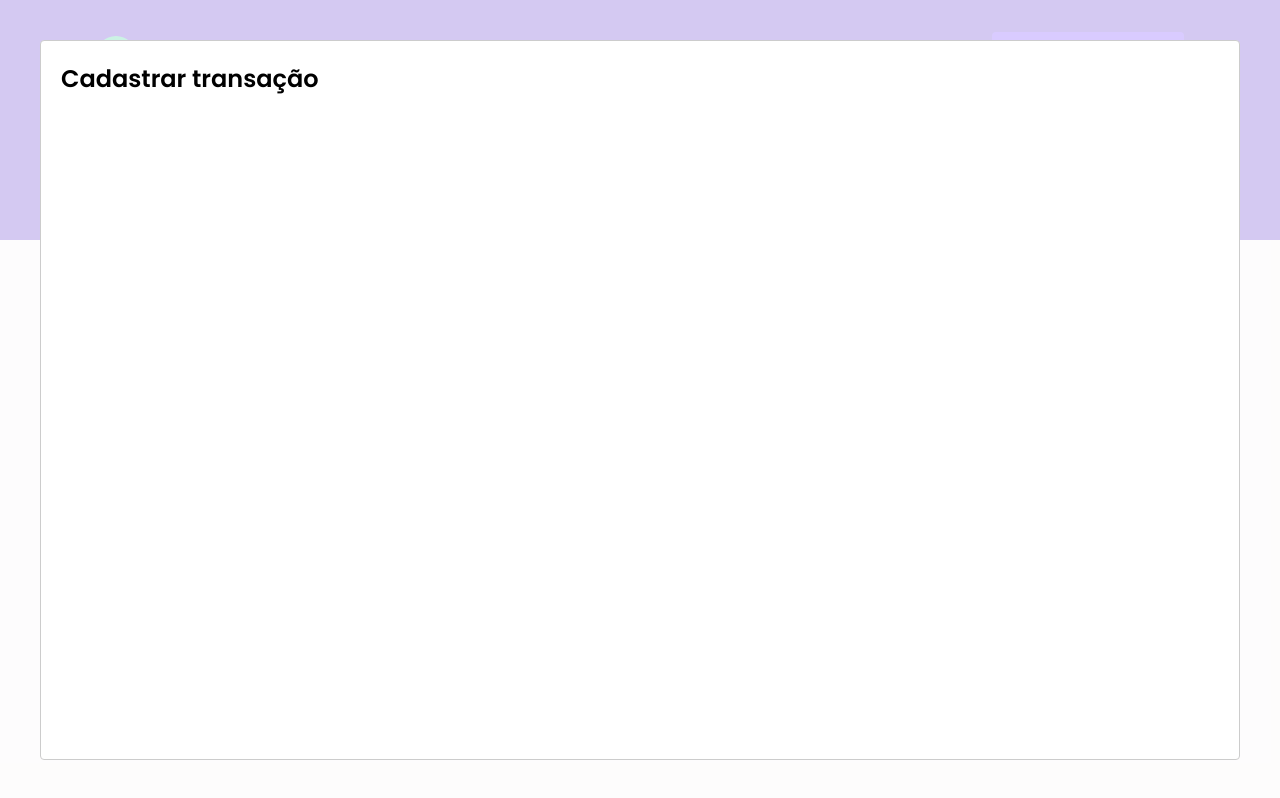
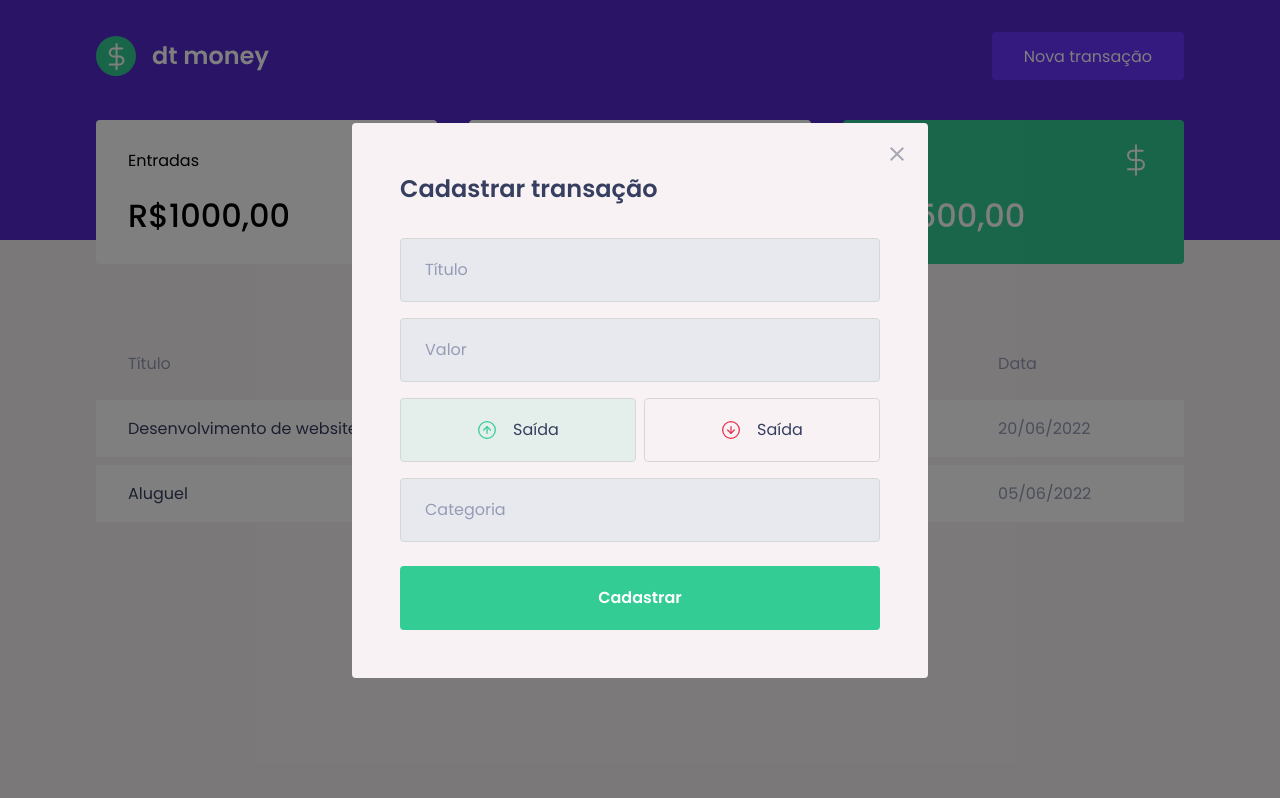
Before and after one commit to SnzDev/dt-money, a React (Create React App) app: page / in a window 1280 px wide. Both pictures are taken after a click on the button "Nova transação". Built offline with nearby package versions, Linux system fonts and the light colour scheme; no server answers; what miragejs would draw is missing.

Commit message:
Desenvolvido modal new transaction table

```diff
--- a/package.json
+++ b/package.json
@@ -17,6 +17,7 @@
   "dependencies": {
     "axios": "^0.27.2",
     "miragejs": "^0.1.45",
+    "polished": "^4.2.2",
     "react": "^18.1.0",
     "react-dom": "^18.1.0",
     "react-modal": "^3.15.1",
--- a/src/components/NewTransactionModal/index.tsx
+++ b/src/components/NewTransactionModal/index.tsx
@@ -1,4 +1,9 @@
 import Modal from 'react-modal';
+import { useState } from 'react';
+import { Container, RadioBox, TransactionTypeContainer } from './styles';
+import closeImg from '../../assets/close.svg';
+import incomeImg from '../../assets/income.svg';
+import outcomeImg from '../../assets/outcome.svg';
 
 interface NewTransactionModalProps {
   isOpen: boolean;
@@ -7,12 +12,59 @@
 Modal.setAppElement('#root');
 
 export function NewTransactionModal({ isOpen, onRequestClose }: NewTransactionModalProps) {
+  const [type, setType] = useState('deposit');
+
   return (
     <Modal
       isOpen={isOpen}
       onRequestClose={onRequestClose}
+      overlayClassName="react-modal-overlay"
+      className="react-modal-content"
     >
-      <h2>Cadastrar transação</h2>
+      <button type="button"
+        onClick={onRequestClose}
+        className="react-modal-close">
+        <img src={closeImg} alt="Fechar modal" />
+      </button>
+
+      <Container>
+        <h2>Cadastrar transação</h2>
+
+        <input
+          placeholder='Título' />
+
+        <input type="number"
+          placeholder='Valor' />
+
+        <TransactionTypeContainer >
+          <RadioBox
+            type="button"
+            onClick={() => setType('deposit')}
+            isActive={type === 'deposit'}
+            activeColor="green">
+            <img src={incomeImg} alt="Entrada" />
+            <span>Saída</span>
+          </RadioBox>
+
+          <RadioBox
+            type="button"
+            onClick={() => setType('withdraw')}
+            isActive={type === 'withdraw'}
+            activeColor="red">
+            <img src={outcomeImg} alt="Saida" />
+            <span>Saída</span>
+          </RadioBox>
+        </TransactionTypeContainer>
+
+        <input type="text"
+          placeholder='Categoria' />
+
+        <button type="submit">
+          Cadastrar
+        </button>
+      </Container>
+
+
     </Modal>
   );
 }
--- a/src/components/NewTransactionModal/styles.ts
+++ b/src/components/NewTransactionModal/styles.ts
@@ -1,3 +1,100 @@
 import styled from 'styled-components';
+import { darken, transparentize } from 'polished';
 
-export const Container = styled.div``;
+export const Container = styled.form`
+
+  h2{
+    color: var(--text-title);
+    font-size: 1.5rem;
+    margin-bottom: 2rem;
+  }
+
+  input {
+    width: 100%;
+    padding: 0 1.5rem;
+    height: 4rem;
+    border-radius: 0.25rem;
+
+    border: 1px solid #d7d7d7;
+    background: #e7e9ee;
+
+    font-weight: 400;
+    font-size: 1rem;
+
+    &::placeholder{
+      color: var(--text-body);
+    }
+
+    & + input {
+      margin-top: 1rem;
+    }
+  }
+
+  button[type="submit"] {
+    width: 100%;
+    padding: 0 1.5rem;
+    height: 4rem;
+    background: var(--green);
+    color: #fff;
+    border-radius: 0.25rem;
+    border: 0;
+    font-size: 1rem;
+    margin-top: 1.5rem;
+    font-weight: 600;
+
+    transition: filter 0.2s;
+
+    &:hover{
+      filter: brightness(0.9);
+    }
+  }
+`;
+
+export const TransactionTypeContainer = styled.div`
+    margin: 1rem 0;
+    display: grid;
+    grid-template-columns: 1fr 1fr;
+    gap: 0.5rem;
+`;
+
+interface RadioBoxProps {
+  isActive: boolean;
+  activeColor: 'green' | 'red';
+}
+
+const colors = {
+  green: '#33CC95',
+  red: '#E52E4D',
+}
+
+export const RadioBox = styled.button<RadioBoxProps>`
+      height: 4rem;
+      border: 1px solid #d7d7d7;
+      border-radius: 0.25rem;
+
+      background: ${(props) => props.isActive
+      ? transparentize(0.9, colors[props.activeColor])
+      : 'transparent'};
+
+      display:flex;
+      align-items: center;
+      justify-content: center;
+
+      transition: border-color 0.2s;
+
+      &:hover{
+        border-color: ${darken(0.1, '#d7d7d7')};
+      }
+
+      img {
+        width: 20px;
+        height: 20px;
+      }
+
+      span {
+        display: inline-block;
+        margin-left: 1rem;
+        font-size: 1rem;
+        color: var(--text-title);
+      }
+`;
--- a/src/styles/global.ts
+++ b/src/styles/global.ts
@@ -55,5 +55,42 @@
     cursor: not-allowed;
   }
 
+  .react-modal-overlay {
+    background: rgba(0,0,0, 0.5);
+
+    position: fixed;
+    top:0;
+    bottom:0;
+    right:0;
+    left:0;
+
+    display: flex;
+    align-items: center;
+    justify-content: center;
+  }
+
+  .react-modal-content {
+    width: 100%;
+    max-width: 576px;
+    background: var(--background);
+    padding: 3rem;
+    position: relative;
+    border-radius: 0.25rem;
+  }
+
+  .react-modal-close {
+    position: absolute;
+    right: 1.5rem;
+    top: 1.5rem;
+    border: 0;
+    background: transparent;
+
+    transition: filter 0.2s;
+
+    &:hover{
+      filter: brightness(0.8);
+    }
+  }
+
 
 `;
```
Also changed, not shown: 1 other file (tests, documents, lock files or other folders).
